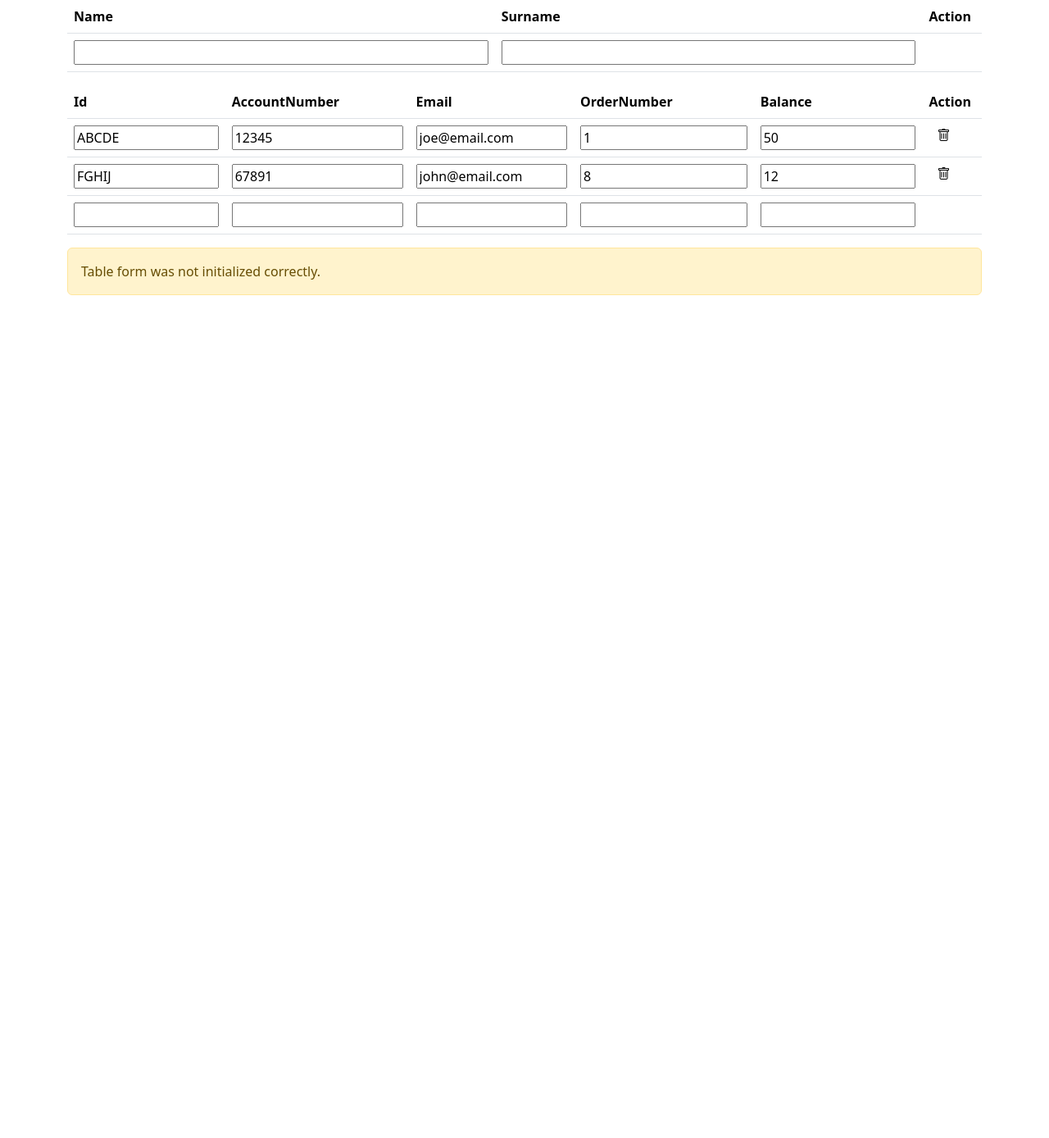
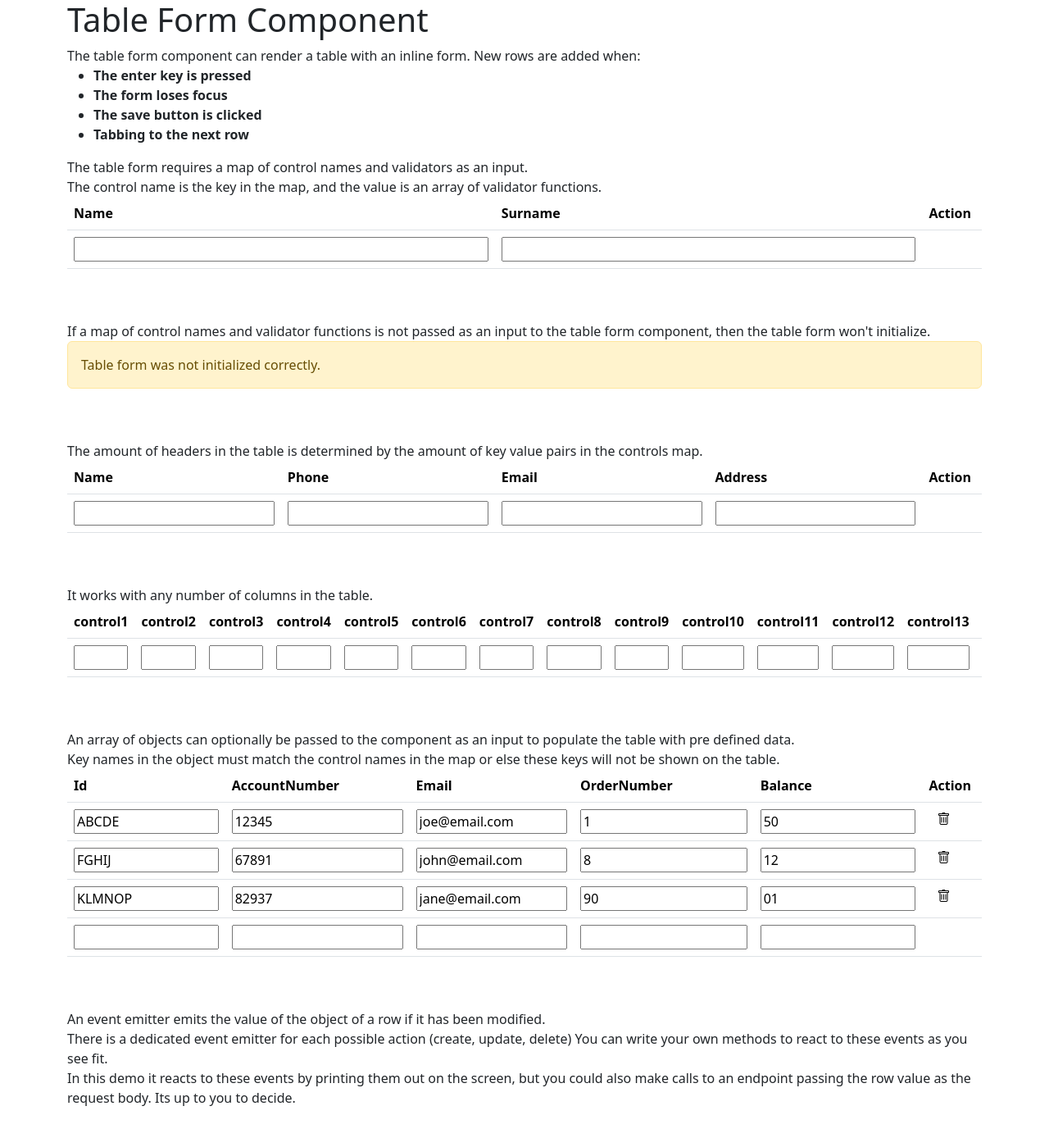
Before and after one commit to KyleHennessy/TableFormComponent, an Angular app: page / in a window 1280 px wide. Shown: the top 1388 px of the page at 82% size. Before the commit the page ends 800 px from the top, so only its background shows below. Built offline with nearby package versions, Linux system fonts and the light colour scheme.

Commit message:
Made the table form responsive in the event that it is too big to fit on the page.
Added more examples and explanations on how to use the table form

```diff
--- a/src/app/app.component.html
+++ b/src/app/app.component.html
@@ -1,33 +1,106 @@
 <div class="container">
-    <div class="row">
+    <h1>
+        Table Form Component
+    </h1>
+    <div>
+        The table form component can render a table with an inline form.
+        New rows are added when:<br />
+        <ul>
+            <li><strong>The enter key is pressed</strong></li>
+            <li><strong>The form loses focus</strong></li>
+            <li><strong>The save button is clicked</strong></li>
+            <li><strong>Tabbing to the next row</strong></li>
+        </ul>
+
+        The table form requires a map of control names and validators as an input.<br />
+        The control name is the key in the map, and the value is an array of validator functions.
+    </div>
+    <div class="row mb-5">
         <div class="col">
-            <app-table-form [controls]="demo1" (rowCreated)="onRowCreated($event)" (rowUpdated)="onRowUpdated($event)" (rowDeleted)="onRowDeleted($event)"></app-table-form>
+            <app-table-form
+                [controls]="demo1"
+                (rowCreated)="onRowCreated($event)"
+                (rowUpdated)="onRowUpdated($event)"
+                (rowDeleted)="onRowDeleted($event)">
+            </app-table-form>
         </div>
     </div>
-    <div class="row">
-        <div class="col">
-            <app-table-form [controls]="demo2" [array]="demoArray2"></app-table-form>
-        </div>
+
+    <div>
+        If a map of control names and validator functions is not passed as an input to the table form component, then the table form won't initialize.
     </div>
-    <div class="row">
+    <div class="row mb-5">
         <div class="col">
             <app-table-form></app-table-form>
         </div>
     </div>
-    <div class="row">
+
+    <div>
+        The amount of headers in the table is determined by the amount of key value pairs in the controls map. <br/>
+    </div>
+
+    <div class="row mb-5">
+        <div class="col">
+            <app-table-form
+                [controls]="demo2"
+                (rowCreated)="onRowCreated($event)"
+                (rowUpdated)="onRowUpdated($event)"
+                (rowDeleted)="onRowDeleted($event)">
+            </app-table-form>
+        </div>
+    </div>
+
+    <div>
+        It works with any number of columns in the table.
+    </div>
+
+    <div class="row mb-5">
+        <div class="col">
+            <app-table-form
+                [controls]="demo3"
+                (rowCreated)="onRowCreated($event)"
+                (rowUpdated)="onRowUpdated($event)"
+                (rowDeleted)="onRowDeleted($event)">
+            </app-table-form>
+        </div>
+    </div>
+
+    <div>
+        An array of objects can optionally be passed to the component as an input to populate the table with pre defined data.<br/>
+        Key names in the object must match the control names in the map or else these keys will not be shown on the table.
+    </div>
+    <div class="row mb-5">
+        <div class="col">
+            <app-table-form
+                [controls]="demo4"
+                [array]="demoArray"
+                (rowCreated)="onRowCreated($event)"
+                (rowUpdated)="onRowUpdated($event)"
+                (rowDeleted)="onRowDeleted($event)">
+            </app-table-form>
+        </div>
+    </div>
+
+    <div>
+        An event emitter emits the value of the object of a row if it has been modified.<br/>
+        There is a dedicated event emitter for each possible action (create, update, delete)
+        You can write your own methods to react to these events as you see fit.<br/>
+        In this demo it reacts to these events by printing them out on the screen, but you could also make calls to an endpoint
+        passing the row value as the request body. Its up to you to decide.
+    </div>
+    <div class="row mb-3">
         <div class="col">
             {{lastRowCreated ? 'Last created row: ' + lastRowCreated : ''}}
         </div>
     </div>
-    <div class="row">
+    <div class="row mb-3">
         <div class="col">
-           {{lastRowUpdated ? 'Last updated row: ' + lastRowUpdated : ''}}
+            {{lastRowUpdated ? 'Last updated row: ' + lastRowUpdated : ''}}
         </div>
     </div>
-    <div class="row">
+    <div class="row mb-3">
         <div class="col">
-           {{lastRowDeleted ? 'Last deleted row: ' + lastRowDeleted : ''}}
+            {{lastRowDeleted ? 'Last deleted row: ' + lastRowDeleted : ''}}
         </div>
     </div>
-
 </div>
--- a/src/app/app.component.ts
+++ b/src/app/app.component.ts
@@ -20,6 +20,46 @@ export class AppComponent {
   ])
 
   demo2 = new Map<string, ValidatorFn[]>([
+    ["Name", [Validators.required]],
+    ["Phone", [Validators.required]],
+    ["Email", [Validators.required, Validators.email]],
+    ["Address", [Validators.required]]
+  ]);
+
+  demo3 = new Map<string, ValidatorFn[]>([
+    ["control1", [Validators.required]],
+    ["control2", [Validators.required]],
+    ["control3", [Validators.required]],
+    ["control4", [Validators.required]],
+    ["control5", [Validators.required]],
+    ["control6", [Validators.required]],
+    ["control7", [Validators.required]],
+    ["control8", [Validators.required]],
+    ["control9", [Validators.required]],
+    ["control10", [Validators.required]],
+    ["control11", [Validators.required]],
+    ["control12", [Validators.required]],
+    ["control13", [Validators.required]],
+    ["control14", [Validators.required]],
+    ["control15", [Validators.required]],
+    ["control16", [Validators.required]],
+    ["control17", [Validators.required]],
+    ["control18", [Validators.required]],
+    ["control19", [Validators.required]],
+    ["control20", [Validators.required]],
+    ["control21", [Validators.required]],
+    ["control22", [Validators.required]],
+    ["control23", [Validators.required]],
+    ["control24", [Validators.required]],
+    ["control25", [Validators.required]],
+    ["control26", [Validators.required]],
+    ["control27", [Validators.required]],
+    ["control28", [Validators.required]],
+    ["control29", [Validators.required]],
+    ["control30", [Validators.required]],
+  ])
+
+  demo4 = new Map<string, ValidatorFn[]>([
     ['Id', [Validators.required, Validators.pattern('^[a-zA-Z]+$')]],
     ['AccountNumber', [Validators.required, Validators.pattern('^[0-9]+$')]],
     ['Email', [Validators.required, Validators.email]],
@@ -27,7 +67,7 @@ export class AppComponent {
     ['Balance', [Validators.required, Validators.pattern('^[0-9]+$')]]
   ])
 
-  demoArray2 = [
+  demoArray = [
     {
       Id: 'ABCDE',
       AccountNumber: '12345',
@@ -41,6 +81,13 @@ export class AppComponent {
       Email: 'john@email.com',
       OrderNumber: '8',
       Balance: '12',
+    },
+    {
+      Id: 'KLMNOP',
+      AccountNumber: '82937',
+      Email: 'jane@email.com',
+      OrderNumber: '90',
+      Balance: '01',
     }
   ]
 
--- a/src/app/table-form/table-form.component.html
+++ b/src/app/table-form/table-form.component.html
@@ -5,6 +5,7 @@
 }
 @else {
     <form [formGroup]="formGroup">
+        <div class="table-responsive">
             <table class="table">
                 <thead>
                     <tr>
@@ -56,5 +57,6 @@
                     }
                 </tbody>
             </table>
+        </div>
     </form>
 }
--- a/src/app/table-form/table-form.component.ts
+++ b/src/app/table-form/table-form.component.ts
@@ -151,9 +151,9 @@ export class TableFormComponent implements OnInit, AfterViewInit {
   cloneGroup(group: FormGroup): FormGroup {
     const newGroup = new FormGroup({});
 
-    Object.keys(group.controls).forEach(name => {
-      newGroup.addControl(name, new FormControl('', this.controls.get(name)));
-    });
+    for(const control of Object.keys(group.controls)){
+      newGroup.addControl(control, new FormControl('', this.controls.get(control)));
+    }
 
     return newGroup;
   }
```
Lines whose indentation alone changed are shown as unchanged.
